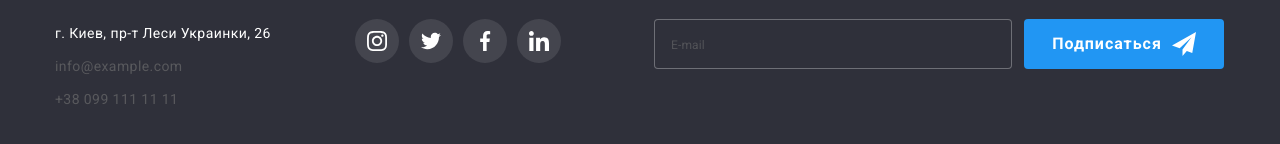
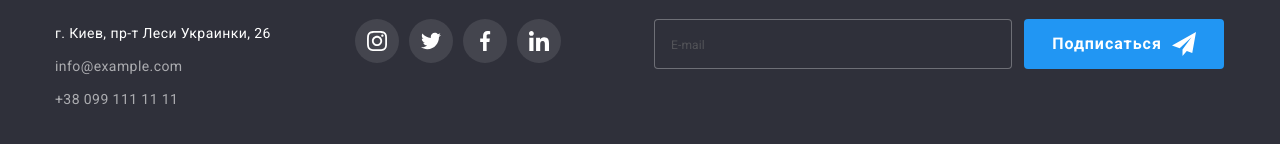
Before and after one commit to m-valya-m/goit-markup-hw-07-adaptive, a plain HTML site: page index.html in a window 1280 px wide. Shown: the part 2523-2667 px from the top of the page. Drawn offline with Linux system fonts and the light colour scheme.

Commit message:
fix styles

```diff
--- a/css/style.css
+++ b/css/style.css
@@ -1490,7 +1490,7 @@ img {
   font-weight: 400;
   line-height: 1.71;
   letter-spacing: 0.03em;
-  color: var(--gray);
+  color: rgba(255, 255, 255, 0.6);
   text-decoration: none;
 }
 
```
